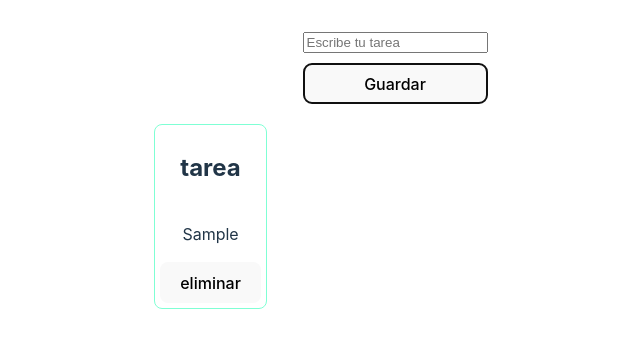
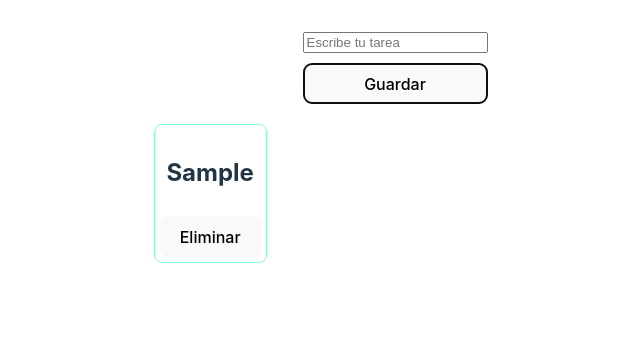
Before and after one commit to chuttmateo/ejercicios-front3, a React (Vite) app: page / in a window 1280 px wide. Both pictures are taken after typing "Sample" into the empty fields and a click on the button "Guardar". Shown: the top 348 px of the page, without its empty margins (245-885 px from the left). Built offline with nearby package versions, Linux system fonts and the light colour scheme.

Commit message:
mejoras en la semantica

```diff
--- a/src/ejercicios/ejercicio-clase-19/components/formulario/Formulario.jsx
+++ b/src/ejercicios/ejercicio-clase-19/components/formulario/Formulario.jsx
@@ -1,27 +1,32 @@
-import React, { useContext, useState } from 'react'
-import { TareasContext } from '../../contexts/TareasProvider'
-import { v4 as uuidv4 } from 'uuid'
-import styles from './Formulario.module.css'
+import React, { useContext, useState } from "react";
+import { TareasContext } from "../../contexts/TareasProvider";
+import { v4 as uuidv4 } from "uuid";
+import styles from "./Formulario.module.css";
 
 function Formulario() {
-    const objeto = useContext(TareasContext)
+  const { agregarTarea } = useContext(TareasContext);
 
-    const [text, setText] = useState("")
-    function handleSubmit(e) {
-        e.preventDefault()
-        if(text === "") return
-        objeto.agregarTarea({id: uuidv4(), title: "tarea", body: text})
-        setText("")
-    }
+  const [text, setText] = useState("");
+  function handleSubmit(e) {
+    e.preventDefault();
+    if (text === "") return;
+    agregarTarea({ id: uuidv4(), body: text });
+    setText("");
+  }
 
   return (
     <>
-    <form className={styles.formulario} onSubmit={handleSubmit}>
-        <input type="text" placeholder='Escribe tu tarea' value={text} onChange={(e)=>setText(e.target.value)}/>
-        <button type='submit'>Guardar</button>
-    </form>
+      <form className={styles.formulario} onSubmit={handleSubmit}>
+        <input
+          type="text"
+          placeholder="Escribe tu tarea"
+          value={text}
+          onChange={(e) => setText(e.target.value)}
+        />
+        <button type="submit">Guardar</button>
+      </form>
     </>
-  )
+  );
 }
 
-export default Formulario
+export default Formulario;
--- a/src/ejercicios/ejercicio-clase-19/components/listaTareas/ListaTareas.jsx
+++ b/src/ejercicios/ejercicio-clase-19/components/listaTareas/ListaTareas.jsx
@@ -1,14 +1,14 @@
 import React, { useContext } from "react";
 import { TareasContext } from "../../contexts/TareasProvider";
 import Tarea from "../tarea/Tarea";
-import styles from './ListaTareas.module.css'
+import styles from "./ListaTareas.module.css";
 
 function ListaTareas() {
-  const objeto = useContext(TareasContext);
+  const { listaTareas } = useContext(TareasContext);
 
   return (
     <div className={styles.div}>
-      {objeto.listaTareas.map((tarea) => {
+      {listaTareas.map((tarea) => {
         return <Tarea key={tarea.id} {...tarea} />;
       })}
     </div>
--- a/src/ejercicios/ejercicio-clase-19/components/tarea/Tarea.jsx
+++ b/src/ejercicios/ejercicio-clase-19/components/tarea/Tarea.jsx
@@ -1,15 +1,14 @@
 import { useContext } from "react";
 import { TareasContext } from "../../contexts/TareasProvider";
-import styles from './Tarea.module.css'
+import styles from "./Tarea.module.css";
 
 function Tarea(props) {
-  const {eliminarTarea} = useContext(TareasContext)
+  const { eliminarTarea } = useContext(TareasContext);
   return (
     <>
       <div className={styles.div}>
-        <h2>{props.title}</h2>
-        <p>{props.body}</p>
-        <button onClick={()=> eliminarTarea(props.id)}>eliminar</button>
+        <h2>{props.body}</h2>
+        <button onClick={() => eliminarTarea(props.id)}>Eliminar</button>
       </div>
     </>
   );
--- a/src/ejercicios/ejercicio-clase-19/components/tarea/Tarea.module.css
+++ b/src/ejercicios/ejercicio-clase-19/components/tarea/Tarea.module.css
@@ -1,4 +1,4 @@
-.div{
+.div {
   border: solid 1px aquamarine;
   border-radius: 8px;
   padding: 5px;
@@ -6,3 +6,6 @@
   flex-direction: column;
   justify-content: space-between;
 }
+h2 {
+  padding: 5px;
+}
```
Also changed, not shown: src/ejercicios/ejercicio-clase-19/components/formulario/Formulario.module.css (+4 -4 lines), src/ejercicios/ejercicio-clase-19/Clase.css (line endings or trailing spaces). Lines whose indentation alone changed are shown as unchanged.
